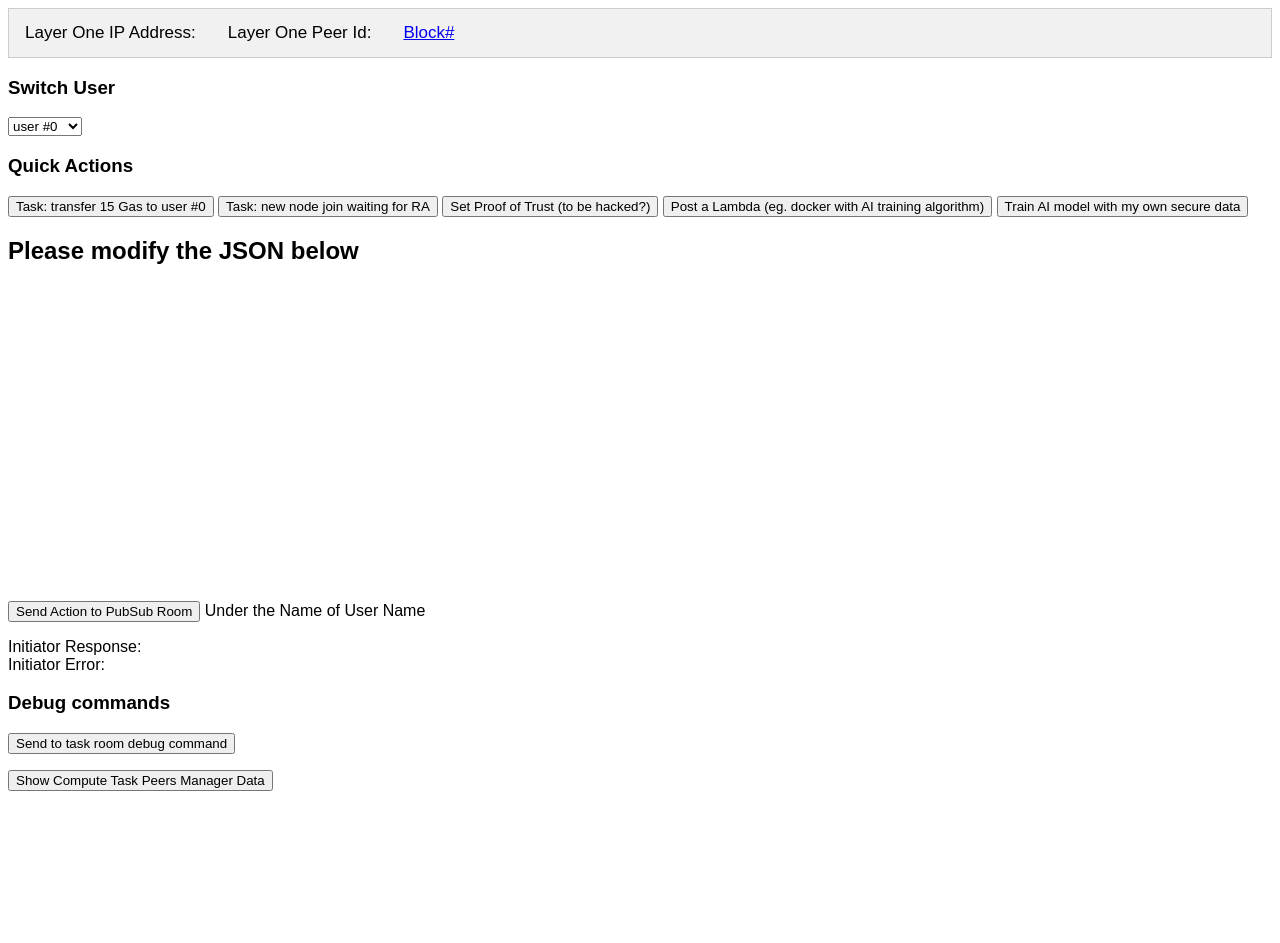
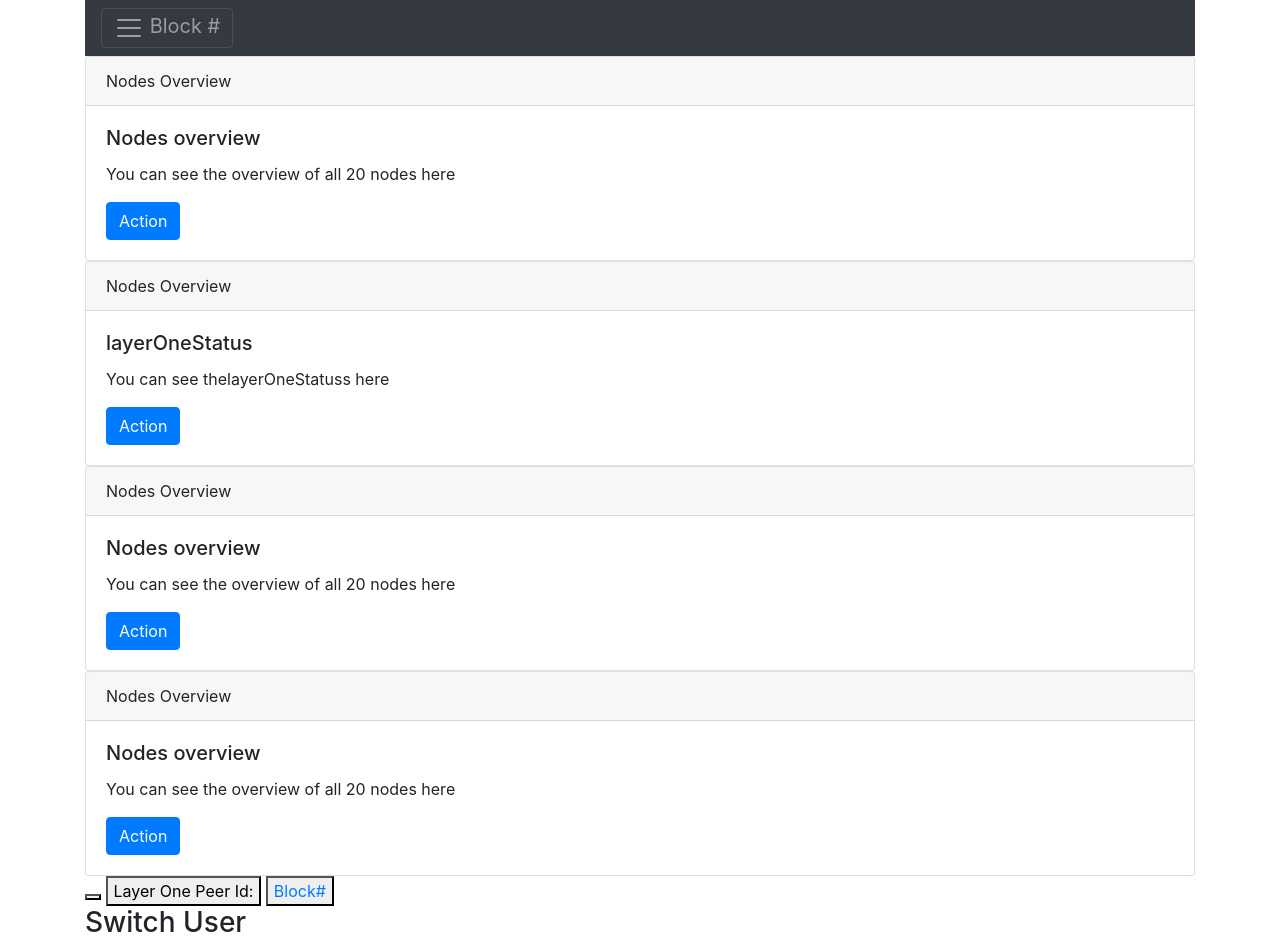
Before and after one commit to elastos/Leo.Simulator.Web, a website: page web/index.html in a window 1280 px wide. Shown: the top 943 px of the page. Before the commit the page ends 807 px from the top, so only its background shows below. Drawn offline with nearby package versions, Linux system fonts and the light colour scheme; files whose address does not match are found by name.

Commit message:
added bootstrap and collpse UI

```diff
--- a/web/index.html
+++ b/web/index.html
@@ -4,50 +4,88 @@
 
       <link href="css/jsoneditor.min.css" rel="stylesheet" type="text/css">
       <link href="css/default.css" rel="stylesheet" type="text/css">
-      <style>
-        body {font-family: Arial;}
+      <script src="https://code.jquery.com/jquery-3.3.1.slim.min.js" integrity="sha384-q8i/X+965DzO0rT7abK41JStQIAqVgRVzpbzo5smXKp4YfRvH+8abtTE1Pi6jizo" crossorigin="anonymous"></script>
+      <script src="https://cdnjs.cloudflare.com/ajax/libs/popper.js/1.14.7/umd/popper.min.js" integrity="sha384-UO2eT0CpHqdSJQ6hJty5KVphtPhzWj9WO1clHTMGa3JDZwrnQq4sF86dIHNDz0W1" crossorigin="anonymous"></script>
+      <link rel="stylesheet" href="https://stackpath.bootstrapcdn.com/bootstrap/4.3.1/css/bootstrap.min.css" integrity="sha384-ggOyR0iXCbMQv3Xipma34MD+dH/1fQ784/j6cY/iJTQUOhcWr7x9JvoRxT2MZw1T" crossorigin="anonymous">
+      <script src="https://stackpath.bootstrapcdn.com/bootstrap/4.3.1/js/bootstrap.min.js" integrity="sha384-JjSmVgyd0p3pXB1rRibZUAYoIIy6OrQ6VrjIEaFf/nJGzIxFDsf4x0xIM+B07jRM" crossorigin="anonymous"></script>
+  </head>
+  <body>
 
-        /* Style the tab */
-        .tab {
-          overflow: hidden;
-          border: 1px solid #ccc;
-          background-color: #f1f1f1;
-        }
+    <div class="container">
+      <div class="pos-f-t">
+        <div class="collapse" id="navbarToggleExternalContent">
+          <div class="row">
 
-        /* Style the buttons inside the tab */
-        .tab button {
-          background-color: inherit;
-          float: left;
-          border: none;
-          outline: none;
-          cursor: pointer;
-          padding: 14px 16px;
-          transition: 0.3s;
-          font-size: 17px;
-        }
+            <div class="col-sm-6">
 
-        /* Change background color of buttons on hover */
-        .tab button:hover {
-          background-color: #ddd;
-        }
+              <div id="jsoneditorForBlock" style="height: 400px; background-color:whitesmoke"  ></div>
 
-        /* Create an active/current tablink class */
-        .tab button.active {
-          background-color: #ccc;
-        }
+            </div>
+            <div class="col-sm-6">
+
+              <ul class="list-group">
+                <li class="list-group-item"><span>Layer One IP Address:</span><span id='layer1ip'></span></li>
+                <li class="list-group-item">Layer One Peer Id: </li>
+                <li class="list-group-item">Total Credit: </li>
+                <li class="list-group-item">Total Gas: </li>
+                <li class="list-group-item">Total Credit for Online Nodes: </li>
+              </ul>
+
+            </div>
+
+          </div>
+        </div>
+        <nav class="navbar navbar-dark bg-dark">
+          <button class="navbar-toggler" type="button" data-toggle="collapse" data-target="#navbarToggleExternalContent" aria-controls="navbarToggleExternalContent" aria-expanded="false" aria-label="Toggle navigation">
+            <span class="navbar-toggler-icon"></span> Block # <span id='blockheight'></span>
+          </button>
+        </nav>
+      </div>
+      <div class="card">
+        <div class="card-header" data-toggle="collapse" data-target="#overviewPanel" aria-expanded="true" aria-controls="collapseExample">
+          Nodes Overview
+        </div>
+        <div class="card-body collapse show" id="overviewPanel">
+          <h5 class="card-title">Nodes overview</h5>
+          <p class="card-text">You can see the overview of all 20 nodes here</p>
+          <a href="#" class="btn btn-primary">Action</a>
+        </div>
+      </div>
+      <div class="card">
+        <div class="card-header" data-toggle="collapse" data-target="#layerOneStatus" aria-expanded="true" aria-controls="collapseExample">
+          Nodes Overview
+        </div>
+        <div class="card-body collapse show" id="layerOneStatus">
+          <h5 class="card-title">layerOneStatus</h5>
+          <p class="card-text">You can see thelayerOneStatuss here</p>
+          <a href="#" class="btn btn-primary">Action</a>
+        </div>
+      </div>
+      <div class="card">
+        <div class="card-header" data-toggle="collapse" data-target="#panel3" aria-expanded="true" aria-controls="collapseExample">
+          Nodes Overview
+        </div>
+        <div class="card-body collapse show" id="panel3">
+          <h5 class="card-title">Nodes overview</h5>
+          <p class="card-text">You can see the overview of all 20 nodes here</p>
+          <a href="#" class="btn btn-primary">Action</a>
+        </div>
+      </div>
+      <div class="card">
+        <div class="card-header" data-toggle="collapse" data-target="#panel4" aria-expanded="true" aria-controls="collapseExample">
+          Nodes Overview
+        </div>
+        <div class="card-body collapse show" id="panel4">
+          <h5 class="card-title">Nodes overview</h5>
+          <p class="card-text">You can see the overview of all 20 nodes here</p>
+          <a href="#" class="btn btn-primary">Action</a>
+        </div>
+      </div>
 
 
-      </style>
-  </head>
-  <body>
     <div class="tab">
       <button  class="tablinks" >
-        <span>
-          Layer One IP Address:
-        </span>
-        <span id='layer1ip'>
 
-        </span>
 
       </button>
       <button  class="tablinks" >
@@ -62,7 +100,7 @@
 
       <button>
         <a href='/poc/forceManualGenerateNewBlock' target='_blank'>
-          <span>Block#</span><span id='blockheight'></span>
+          <span>Block#</span>
         </a>
       </button>
 
@@ -125,7 +163,7 @@
         <button id='showPeerMgr'>Show Compute Task Peers Manager Data</button>
       </p>
     </div>
-
+  </div>
   </body>
   <script src="compiled/simulator.js"></script>
   <script src="dist/jsoneditor.min.js"></script>
--- a/webSrc/simulator.js
+++ b/webSrc/simulator.js
@@ -11,6 +11,8 @@ const main = ()=>{
   document.getElementById('layer1PeerId').innerText = window.simState.getLayerOnePeerId();
   var container = document.getElementById("jsoneditor");
   var editor = new JSONEditor(container, {});
+  var blockJsonEditContainer = document.getElementById("jsoneditorForBlock");
+  var blockJsonEditor = new JSONEditor(blockJsonEditContainer, {});
 
   document.getElementById('btn1').onclick = ()=>{
     const userName = document.getElementById('userName').innerHTML.trim();
```
